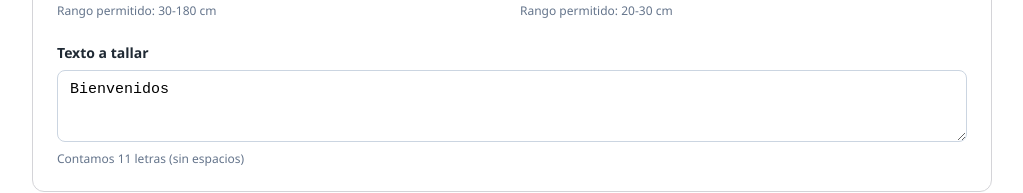
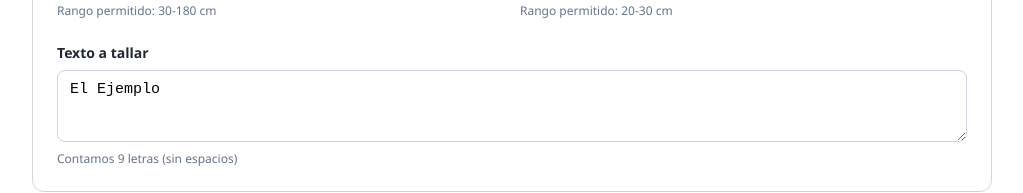
Before and after one commit to fedegonc/tallados_v2, a React (Vite) app: page / in a window 1280 px wide. Shown: the part 336-529 px from the top of the page, without its empty margins (128-1151 px from the left). Built offline with nearby package versions, Linux system fonts and the light colour scheme.

Commit message:
chore: update default text from 'Bienvenidos' to 'El Ejemplo' in price calculator

```diff
--- a/src/components/PriceCalculator.tsx
+++ b/src/components/PriceCalculator.tsx
@@ -48,7 +48,7 @@ const PriceCalculator = () => {
   const [font, setFont] = useState<FontStyle>('block');
   const [finish, setFinish] = useState<FinishType>('natural');
   const [iron, setIron] = useState(false);
-  const [text, setText] = useState('Bienvenidos');
+  const [text, setText] = useState('El Ejemplo');
 
   const letterCount = useMemo(() => {
     return text.replace(/\s+/g, '').length;
```
